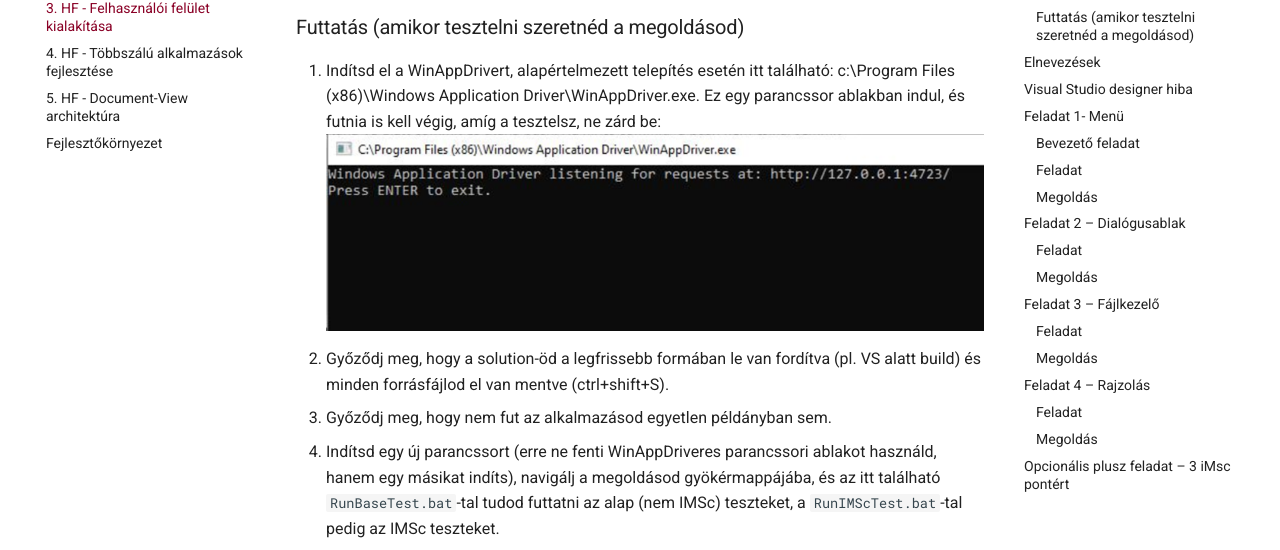
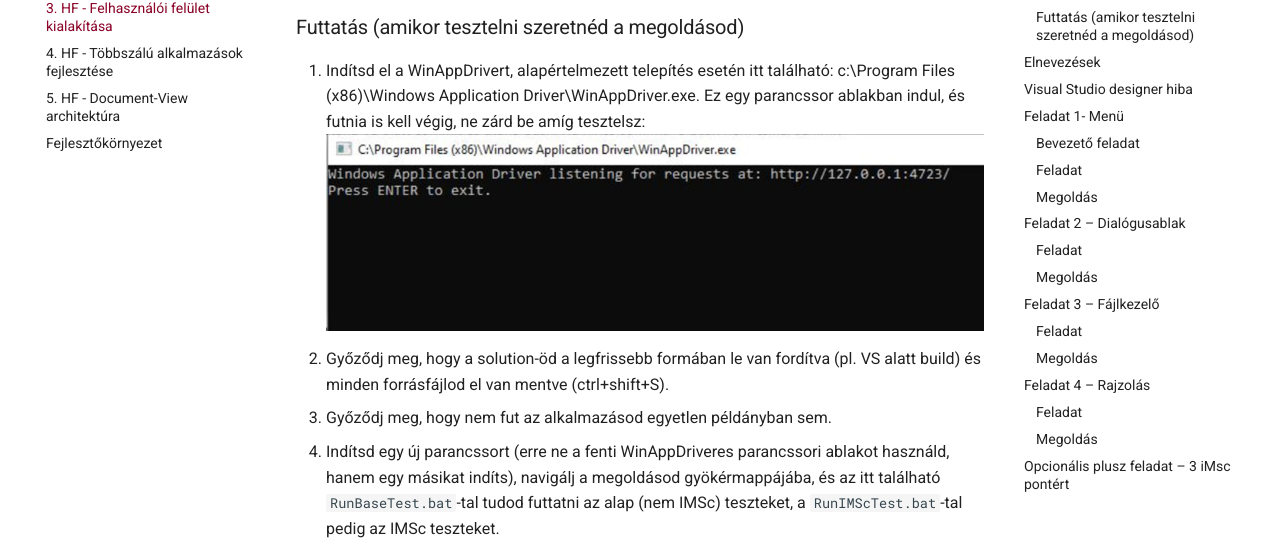
Before and after one commit to bmeviauab00/szoftvertechnikak, an MkDocs documentation site: the page built from docs/hazi/3-felhasznaloi-felulet-kialakitasa/index.md, in a window 1280 px wide and 900 px high, scrolled down 3044 px. Shown: the part 199-749 px from the top of the window. Built offline with MkDocs 1.6.1 and Material for MkDocs 9.7.7, drawn with Linux system fonts in a browser that asks for light colours; emoji names are drawn with the system emoji font; comment, search, counter and statistics services are not loaded; some of the changed text lies outside the part shown.

Commit message:
3. feladat javítások

```diff
--- a/docs/hazi/3-felhasznaloi-felulet-kialakitasa/index.md
+++ b/docs/hazi/3-felhasznaloi-felulet-kialakitasa/index.md
@@ -27,7 +27,7 @@
 - A kiklónozott fájlok között a `WinFormExpl.sln`-t megnyitva kell dolgozni.
 - :exclamation: Az egyes feladatok leírásánál ==Külön megjelöltük== (olyan stílusban, mint ahogy itt az előző szövegrészt látod) azokat az azonosítókat, szövegeket, melyeknél fontos, hogy a beadott feladatban a megadott érték szerepeljen.
 - :exclamation: A feladatok kérik, hogy készíts **képernyőképet** a megoldás egy-egy részéről, mert ezzel bizonyítod, hogy a megoldásod saját magad készítetted. **A képernyőképek elvárt tartalmát a feladat minden esetben pontosan megnevezi.**
-A képernyőképeket a megoldás részeként kell beadni, a repository-d gyökérmappájába tedd (a Neptun.txt mellé). A képernyőképek így felkerülnek GitHub-ra a git repository tartalmával együtt. Mivel a repository privát, azt az oktatókon kívül más nem látja. Amennyiben olyan tartalom kerül a képernyőképre, amit nem szeretnél feltölteni, kitakarhatod a képről.
+A képernyőképeket a megoldás részeként kell beadni, a repository-d gyökérmappájába tedd (a neptun.txt mellé). A képernyőképek így felkerülnek GitHub-ra a git repository tartalmával együtt. Mivel a repository privát, azt az oktatókon kívül más nem látja. Amennyiben olyan tartalom kerül a képernyőképre, amit nem szeretnél feltölteni, kitakarhatod a képről.
 - :exclamation: A beadott megoldások mellé külön indoklást, illetve leírást nem várunk el, ugyanakkor az elfogadás feltétele, hogy a beadott kódban a feladat megoldása szempontjából relevánsabb részek kommentekkel legyenek ellátva.
 - Ha valakinél az előellenőrző csak az opcionális feladatok esetében jelez hibát, az nem jelent problémát az alapfeladatok vonatkozásában.
 
@@ -56,11 +56,11 @@
 
 ### Futtatás (amikor tesztelni szeretnéd a megoldásod)
 
-1. Indítsd el a WinAppDrivert, alapértelmezett telepítés esetén itt található: c:\Program Files (x86)\Windows Application Driver\WinAppDriver.exe. Ez egy parancssor ablakban indul, és futnia is kell végig, amíg a tesztelsz, ne zárd be:
+1. Indítsd el a WinAppDrivert, alapértelmezett telepítés esetén itt található: c:\Program Files (x86)\Windows Application Driver\WinAppDriver.exe. Ez egy parancssor ablakban indul, és futnia is kell végig, ne zárd be amíg tesztelsz:
    ![Unblock file](images/winappdriver.png)
 2. Győződj meg, hogy a solution-öd a legfrissebb formában le van fordítva (pl. VS alatt build) és minden forrásfájlod el van mentve (ctrl+shift+S).
 3. Győződj meg, hogy nem fut az alkalmazásod egyetlen példányban sem.
-4. Indítsd egy új parancssort (erre ne fenti WinAppDriveres parancssori ablakot használd, hanem egy másikat indíts), navigálj a megoldásod gyökérmappájába, és az itt található `RunBaseTest.bat`-tal tudod futtatni az alap (nem IMSc) teszteket, a `RunIMScTest.bat`-tal pedig az IMSc teszteket.
+4. Indítsd egy új parancssort (erre ne a fenti WinAppDriveres parancssori ablakot használd, hanem egy másikat indíts), navigálj a megoldásod gyökérmappájába, és az itt található `RunBaseTest.bat`-tal tudod futtatni az alap (nem IMSc) teszteket, a `RunIMScTest.bat`-tal pedig az IMSc teszteket.
 
 A tesztek elindítják az alkalmazást, látni fogod a felületét, a gépelést és a kattintásokat. Amíg fut a teszt, **ne mozgasd az egeret, ne használd a billentyűzetet**, ezek megzavarják a tesztet és sikertelen lesz! Ha meg akarod szakítani a tesztet, akkor zárd be az alkalmazást és a parancssorban nyomj egy Ctrl+C-t.
 
```
Also changed, not shown: other parts of docs/hazi/3-felhasznaloi-felulet-kialakitasa/index.md (+1 -0 lines).
